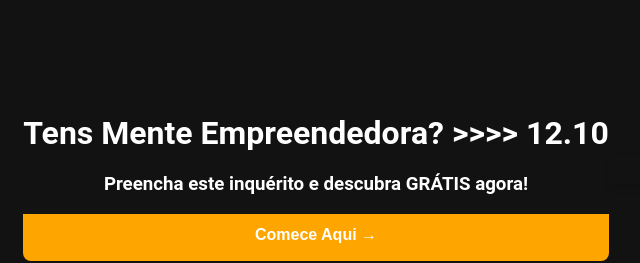
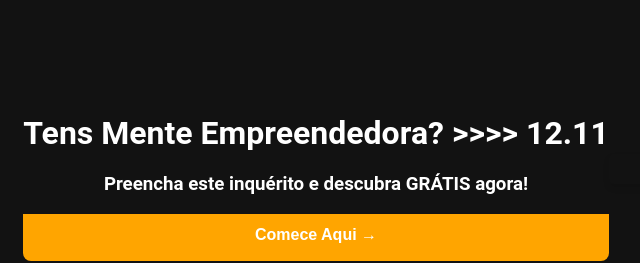
Before and after one commit to carbar1000/mente-12, a website: page index.html in a window 1280 px wide. Shown: the part 246-509 px from the top of the page, 304-944 px from the left. Drawn offline with Linux system fonts and the light colour scheme.

Commit message:
enviando para o giti

```diff
--- a/index.html
+++ b/index.html
@@ -15,7 +15,7 @@
 </head>
 <body>
     <div id="intro" class="centered-text hide-on-click">
-        <h1>Tens Mente Empreendedora? >>>> 12.10 </h1>
+        <h1>Tens Mente Empreendedora? >>>> 12.11 </h1>
         <h3>Preencha este inquérito e descubra GRÁTIS agora!</h3>
         <div class="buttons">
             <button id="startButton" class="hide-on-click" onclick="startSurvey()">Comece Aqui →</button>
```
